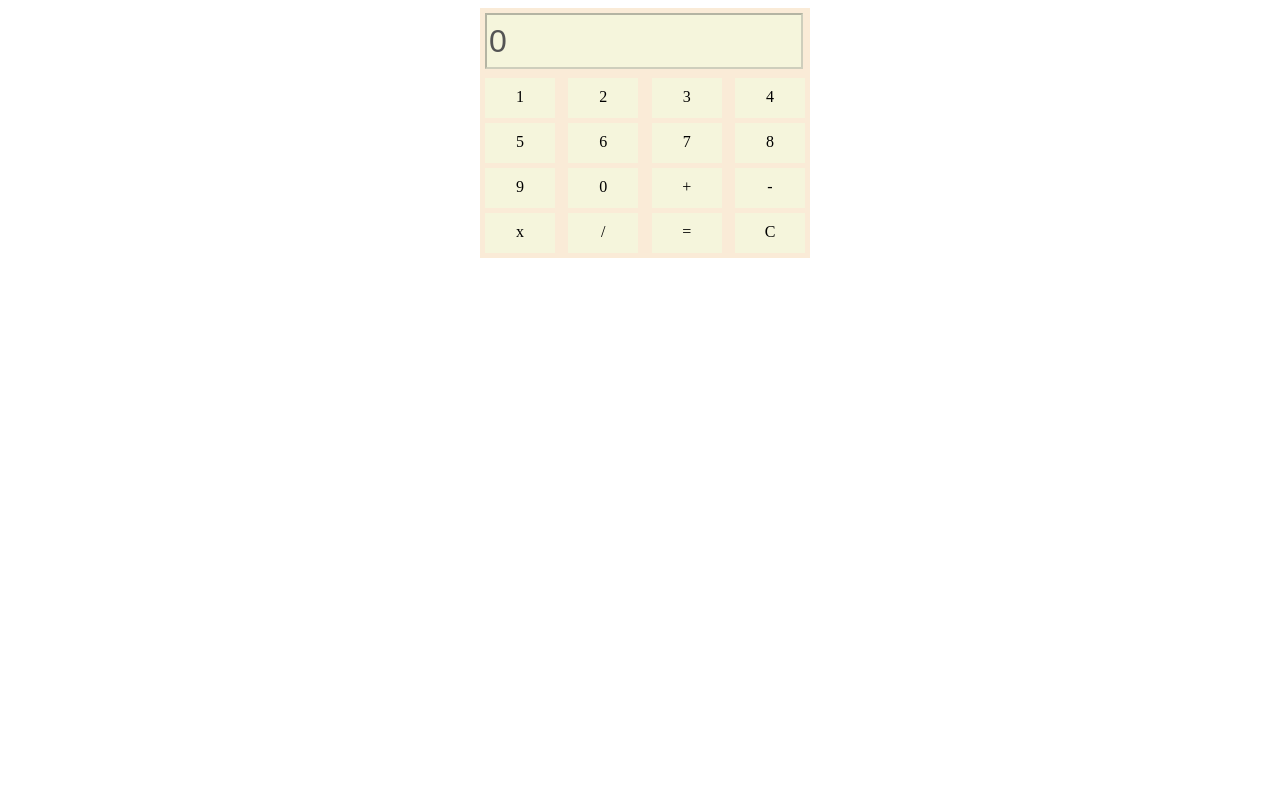
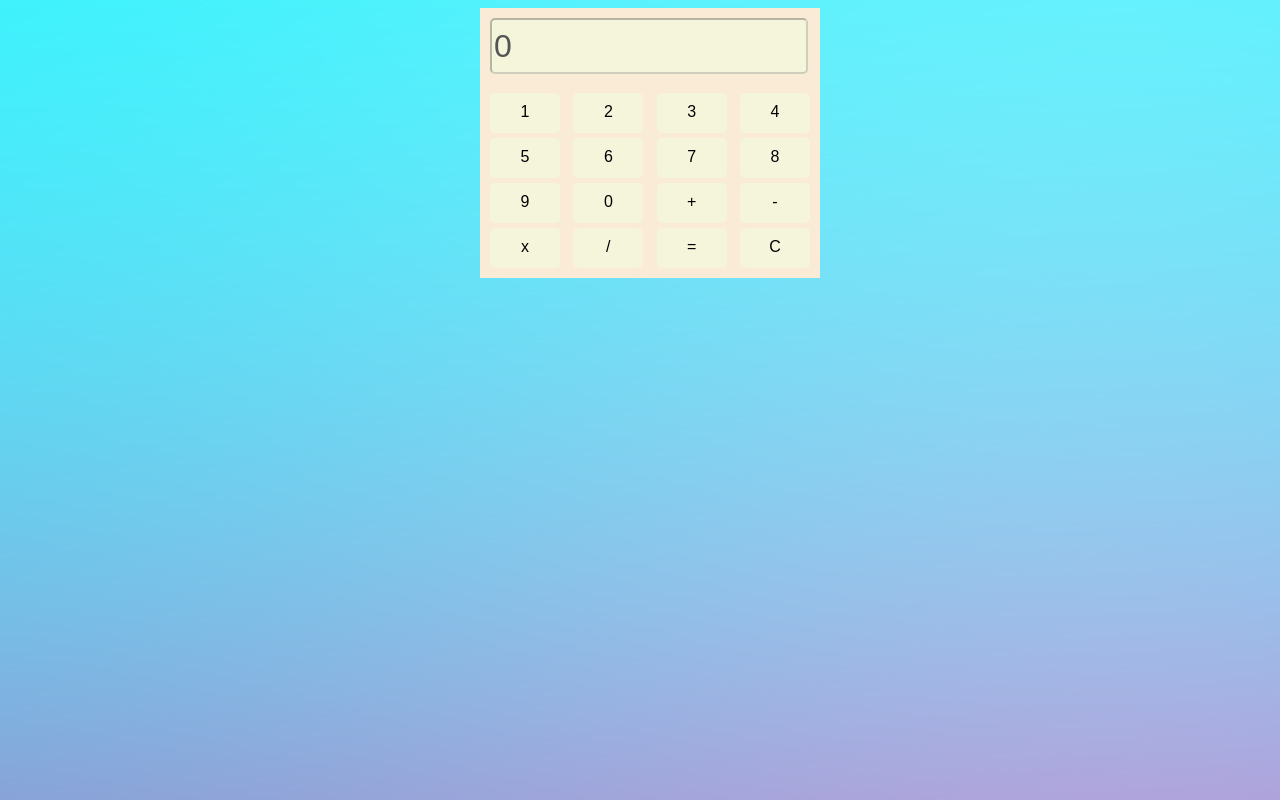
Before and after one commit to mukhtasar93/bootcamp-calculator, a plain HTML site: page index.html in a window 1280 px wide. Drawn offline with Linux system fonts and the light colour scheme.

Commit message:
atur style

```diff
--- a/css/style.css
+++ b/css/style.css
@@ -1,3 +1,8 @@
+body {
+	font-family: Arial, Helvetica, sans-serif;
+	background-image: url("../img/bg.jpg");
+}
+
 .container {
 	width: 320px;
 	margin: auto;
@@ -6,7 +11,7 @@
 .text-field {
 	width: 320px;
 	height: 55px;
-	padding: 5px;
+	padding: 10px;
 	background-color: antiquewhite;
 }
 
@@ -15,13 +20,14 @@
 	height: 50px;
 	background-color: beige;
 	font-size: 32px;
+	border-radius: 5px;
 }
 
 .container-tombol {
 	width: 320px;
 	margin: auto;
 	background-color: antiquewhite;
-	padding: 5px;
+	padding: 10px;
 	display: flex;
 	flex-wrap: wrap;
 	justify-content: space-between;
@@ -35,5 +41,6 @@
 	height: 30px;
 	text-align: center;
 	padding-top: 10px;
+	border-radius: 5px;
 	cursor: pointer;
 }
--- a/index.html
+++ b/index.html
@@ -1,9 +1,10 @@
 <!DOCTYPE html>
 <html lang="en">
 	<head>
-		<title></title>
+		<title>Mukhtasar | Calculator</title>
 		<meta charset="UTF-8" />
 		<meta name="viewport" content="width=device-width, initial-scale=1" />
+		<link rel="icon" type="image/png" href="img/favicon.png" />
 		<link href="css/style.css" rel="stylesheet" />
 	</head>
 	<body>
```
Also changed, not shown: img/bg.jpg (added), img/favicon.png (added).
